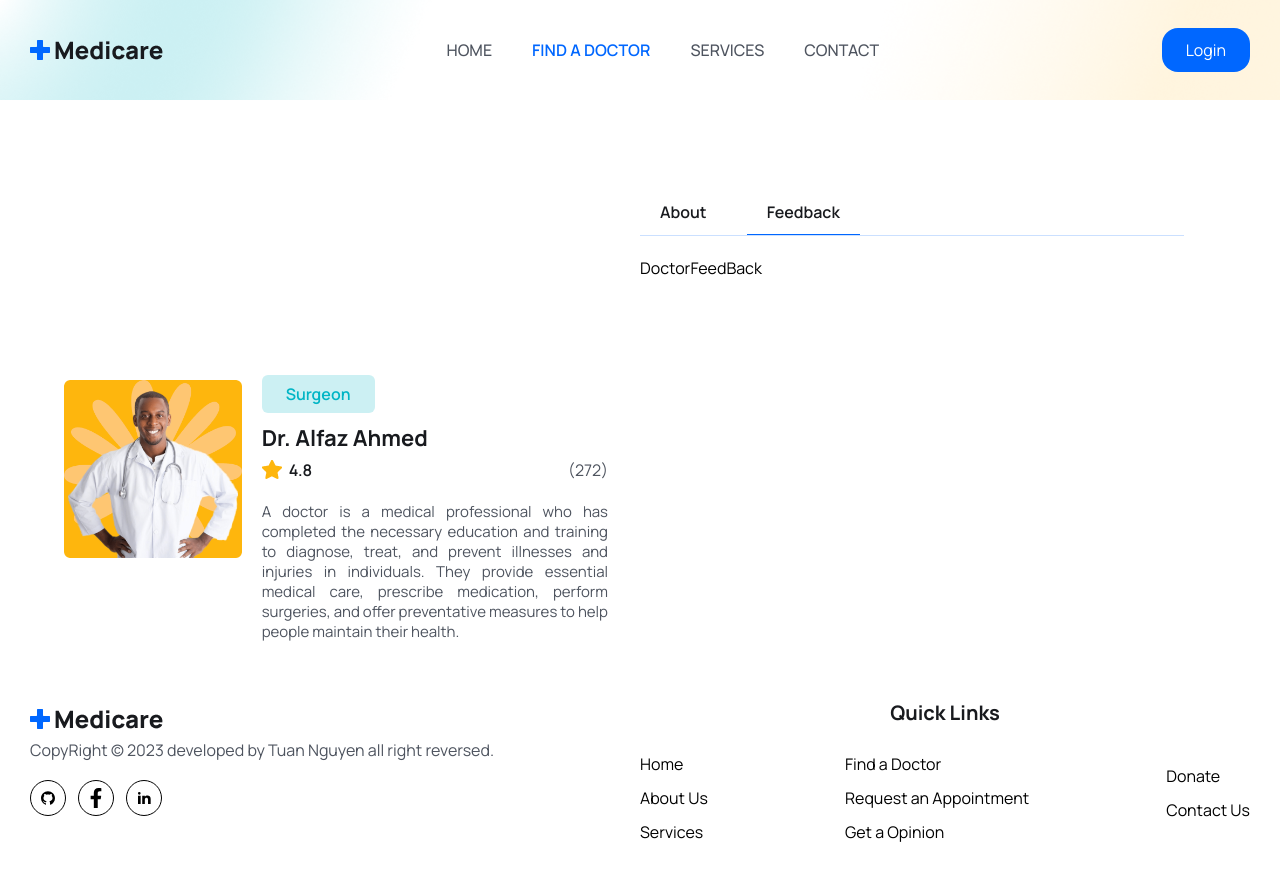
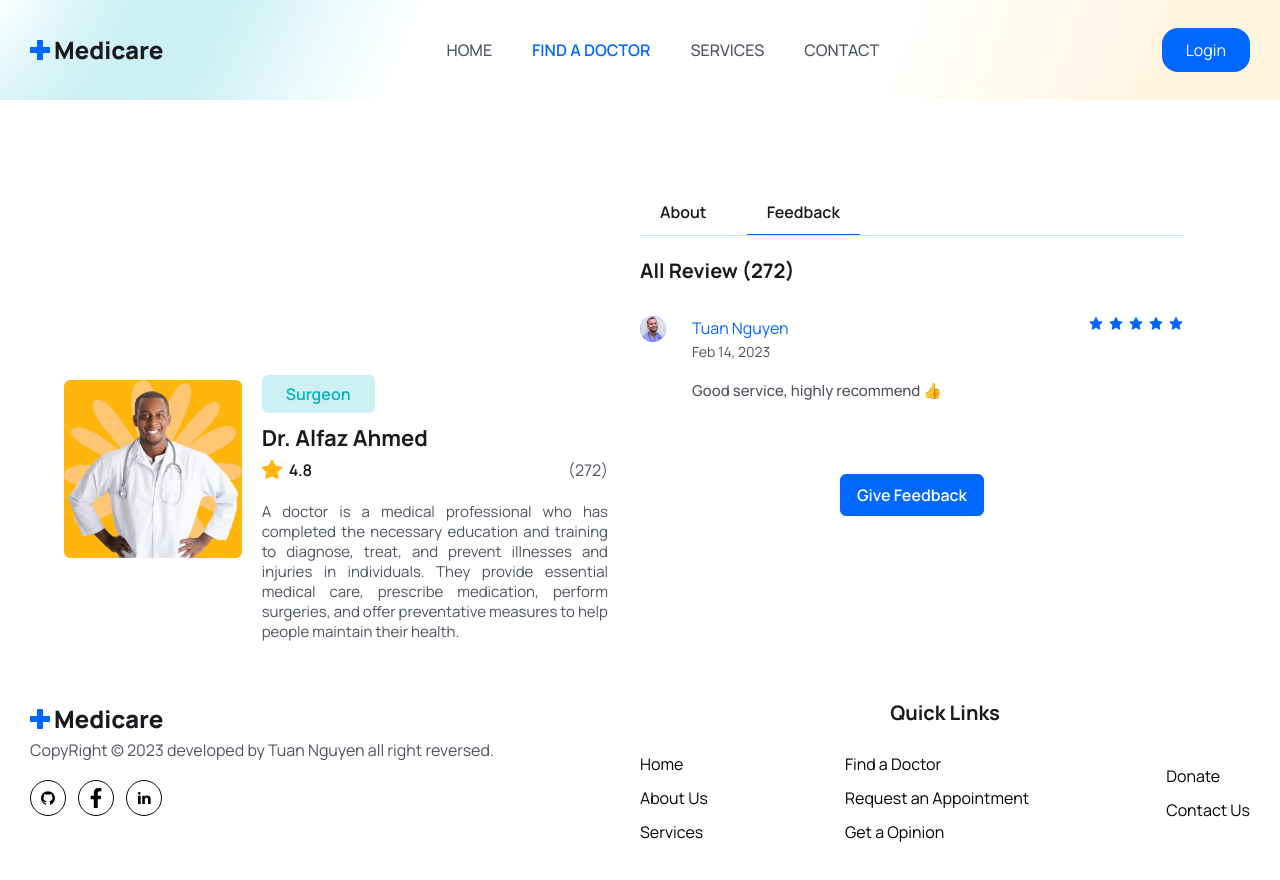
Before and after one commit to TuanNguyen0915/Doctor_Appointment_Booking, a React (Vite) app in the folder DAB_frontend/: page /doctors/01 in a window 1280 px wide. Both pictures are taken after a click on the button "Feedback". Shown: the top 880 px of the page. Built offline with nearby package versions, Linux system fonts and the light colour scheme; no server answers.

Commit message:
add FeedbackForm component

```diff
--- a/DAB_frontend/src/components/Doctor/DoctorFeedBack.jsx
+++ b/DAB_frontend/src/components/Doctor/DoctorFeedBack.jsx
@@ -1,6 +1,49 @@
-const DoctorFeedBack = () => {
+import { AiFillStar } from 'react-icons/ai'
+import avatar from '../../assets/images/avatar-icon.png'
+import { useState } from 'react'
+import FeedbackForm from '../FeedbackForm/FeedbackForm'
+
+const DoctorFeedBack = ({ doctor }) => {
+
+  const [showFeedbackForm, setShowFeedbackForm] = useState(false)
   return (
-    <div>DoctorFeedBack</div>
+    <div>
+      <div className="mb-[50px]">
+        <h4 className="text-[20px] leading-[30px] font-bold text-headingColor mb-[30px]">All Review ({doctor.totalRating})</h4>
+        {/* Feedback content */}
+        <div className="flex justify-between gap-10 mb-[30px]">
+          <div className="flex gap-3">
+            <figure className='w-10 h-10 rounded-full'>
+              <img src={avatar} alt="w-full" />
+            </figure>
+            <div>
+              <h5
+                className='text-[16px] leading-6 text-primaryColor'
+              >
+                Tuan Nguyen
+              </h5>
+              <p className="text-[14px] leading-6 text-textColor">Feb 14, 2023</p>
+              <p className='text_para mt-3 font-medium text-[15px]'>
+                Good service, highly recommend 👍
+              </p>
+            </div>
+          </div>
+          {/* Rating Star */}
+          <div className='flex gap-1'>
+            {[...Array(5).keys()].map((_, index) => <AiFillStar key={index} color='#0067ff' />)}
+          </div>
+        </div>
+
+        {/* ADD FEEDBACK */}
+        <div className="text-center">
+          <button
+            className={`${showFeedbackForm?'hidden':''} btn rounded-md px-4 py-2`}
+            onClick={() => setShowFeedbackForm(true)}
+          >Give Feedback</button>
+          {showFeedbackForm && <FeedbackForm />}
+        </div>
+      </div>
+    </div>
   )
 }
 
--- /dev/null
+++ b/DAB_frontend/src/components/Doctor/SlidePanel.jsx
@@ -0,0 +1,9 @@
+const SlidePanel = () => {
+  return (
+    <div
+    className="shadow-panel"
+    >SlidePanel</div>
+  )
+}
+
+export default SlidePanel
--- /dev/null
+++ b/DAB_frontend/src/components/FeedbackForm/FeedbackForm.jsx
@@ -0,0 +1,63 @@
+import { useState } from "react"
+import { AiFillStar } from "react-icons/ai"
+
+const FeedbackForm = () => {
+  const [rating, setRating] = useState(0)
+  const [hover, setHover] = useState(0)
+  const [reviewForm, setReviewForm] = useState({
+    text: '',
+    rating: rating
+  })
+
+  const handleOnChange = e => {
+    const { name, value } = e.target
+    setReviewForm({ ...reviewForm,rating:rating, [name]: value })
+  }
+
+  const handleSubmit = (e) => {
+    e.preventDefault()
+  }
+
+  return (
+    <form onSubmit={handleSubmit}>
+      <div>
+        <h3 className="text-headingColor mt-4 text-[16px] leading-6 font-semibold">How would you rate the overall experience?</h3>
+      </div>
+      <div onChange={handleOnChange}>
+        {[...Array(5).keys()].map((_, idx) => {
+          idx += 1
+          return (
+            <button
+              key={idx}
+              type="button"
+              className={`${idx <= ((rating && hover) || hover) ? 'text-primaryColor' : 'text-gray-400'} bg-transparent border-none outline-none text-[22px] cursor-pointer`}
+              onClick={() => setRating(idx)}
+              onMouseEnter={() => setHover(idx)}
+              onMouseLeave={() => setHover(rating)}
+              onDoubleClick={() => {
+                setHover(0)
+                setRating(0)
+              }}
+            >
+              <span><AiFillStar /></span>
+            </button>)
+        })}
+      </div>
+
+      <div>
+        <h3 className="text-headingColor mt-4 text-[16px] leading-6 font-semibold">Share you feedback or suggestions</h3>
+        <textarea
+          className="border border-solid border-[#0066ff34] w-full focus:outline outline-primaryColor px-4 py-3 rounded-md mt-3"
+          rows="5"
+          placeholder="Share your message"
+          name='text'
+          value={reviewForm.text}
+          onChange={handleOnChange}
+        ></textarea>
+      </div>
+        <button className="btn">Submit Feedback</button>
+    </form>
+  )
+}
+
+export default FeedbackForm
--- a/DAB_frontend/src/pages/DoctorPage/DoctorDetail.jsx
+++ b/DAB_frontend/src/pages/DoctorPage/DoctorDetail.jsx
@@ -69,9 +69,9 @@ const DoctorDetail = () => {
             {tab === 'feedback' && <DoctorFeedBack doctor={doctor} />}
           </div>
         </div>
-
-
       </div>
+        {/* Side Panel */}
+      <div></div>
       <Footer />
     </>
   )
```
